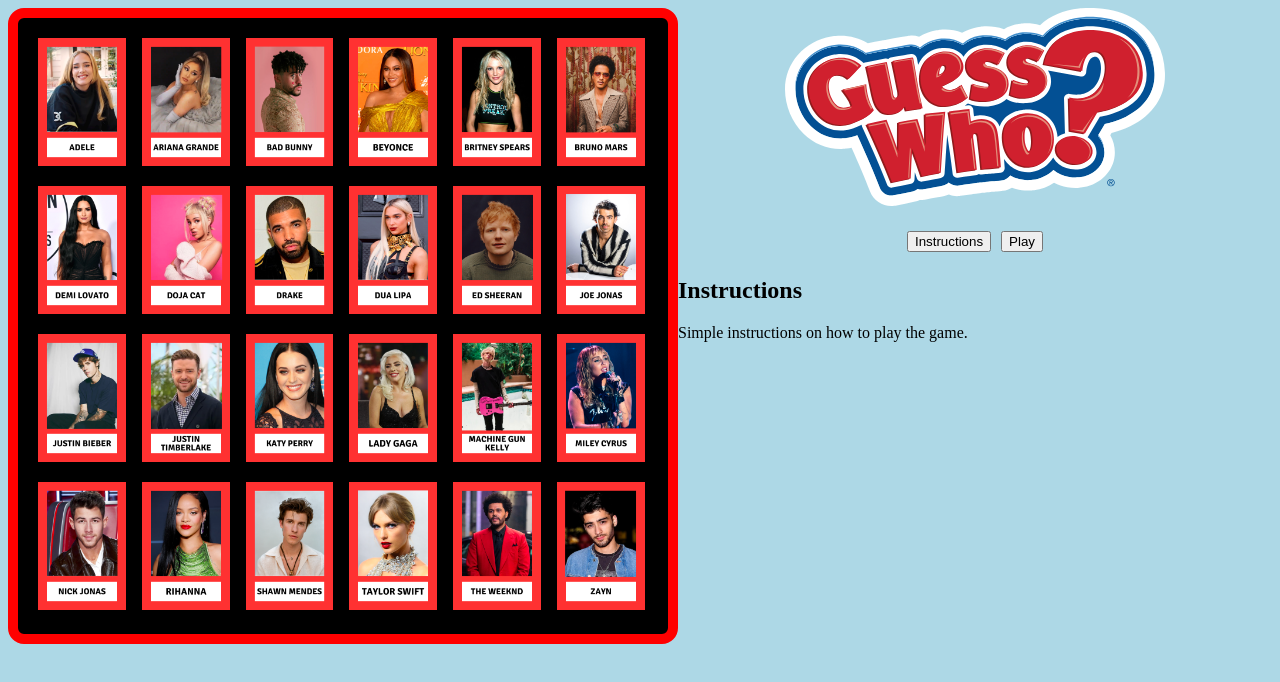
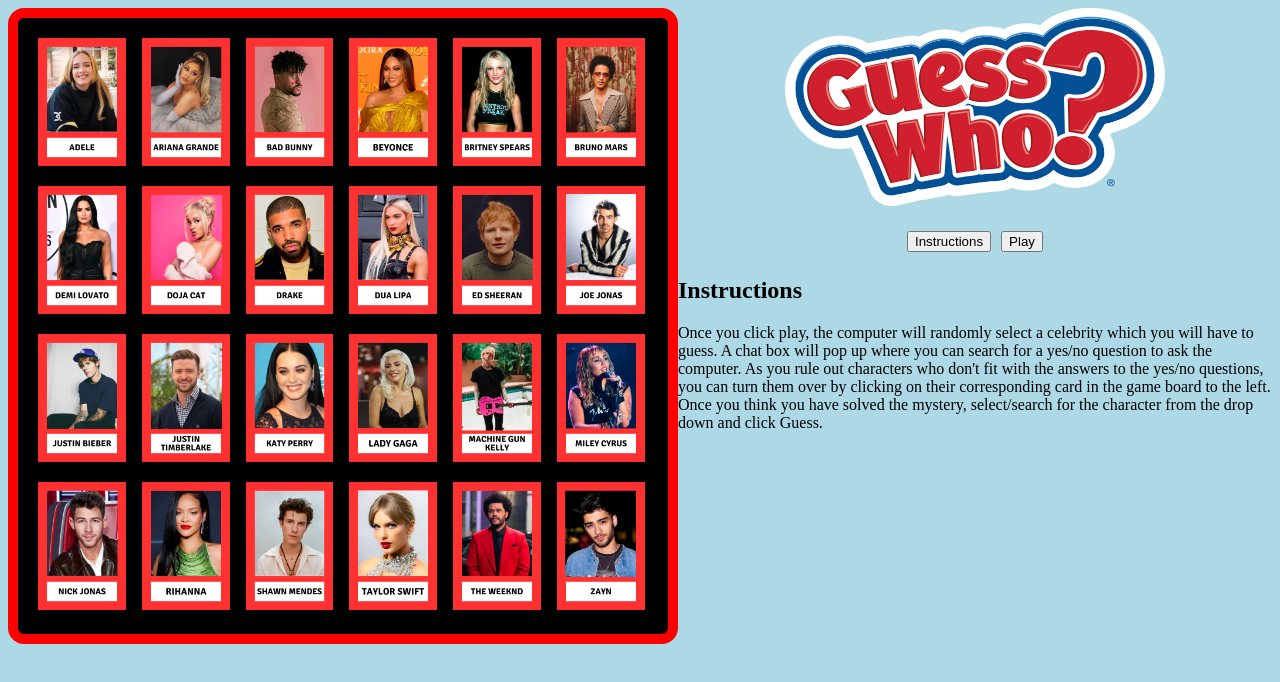
Before and after one commit to brookeknowles/guess-who, a React (Create React App) app: page / in a window 1280 px wide. Both pictures are taken after a click on the button "Instructions". Shown: the top 682 px of the page. Built offline with nearby package versions, Linux system fonts and the light colour scheme.

Commit message:
add some instructions + more questions

```diff
--- a/src/components/About/About.jsx
+++ b/src/components/About/About.jsx
@@ -62,8 +62,14 @@
             </div>
             {showInstructions && (
                 <div className="instructions">
-                    <h2>Instructions</h2>
-                    <p>Simple instructions on how to play the game.</p>
+                    <h2 className="instructions-heading">Instructions</h2>
+                    <p className="instructions-paragraph">
+                        Once you click play, the computer will randomly select a celebrity which you will have to guess.
+                        A chat box will pop up where you can search for a yes/no question to ask the computer. As you
+                        rule out characters who don't fit with the answers to the yes/no questions, you can turn them
+                        over by clicking on their corresponding card in the game board to the left. Once you think you
+                        have solved the mystery, select/search for the character from the drop down and click Guess.
+                    </p>
                 </div>
             )}
             {showChat && (
--- a/src/data/computer_answers.js
+++ b/src/data/computer_answers.js
@@ -45,6 +45,19 @@
             "Ariana Grande", "Lady Gaga", "Taylor Swift", "Bruno Mars", "Doja Cat", "Bad Bunny", "Justin Bieber",
             "Shawn Mendes", "The Weeknd", "Dua Lipa"]
     },
+    "Have they ever won a Grammy award?": {
+        yes: ["Justin Timberlake", "Britney Spears", "Beyonce", "Drake", "Ed Sheeran", "Adele", "Rihanna",
+            "Ariana Grande", "Lady Gaga", "Taylor Swift", "Bruno Mars", "Doja Cat", "Bad Bunny", "Justin Bieber",
+            "The Weeknd", "Dua Lipa"],
+        no: ["Joe Jonas", "Nick Jonas", "Miley Cyrus", "Demi Lovato", "Zayn", "Machine Gun Kelly", "Katy Perry",
+            "Demi Lovato", "Shawn Mendes"]
+    },
+    "Do they have an NZ #1 single?": {
+        yes: ["Adele", "Ariana Grande", "Beyonce", "Britney Spears", "Bruno Mars", "Doja Cat", "Drake", "Dua Lipa",
+            "Ed Sheeran", "Joe Jonas", "Justin Bieber", "Justin Timberlake", "Katy Perry", "Lady Gaga", "Miley Cyrus",
+            "Nick Jonas", "Rihanna", "Shawn Mendes", "Taylor Swift", "The Weeknd", "Zayn"],
+        no: ["Bad Bunny", "Demi Lovato", "Machine Gun Kelly"]
+    }
 };
 
 export default computerAnswers;
```
